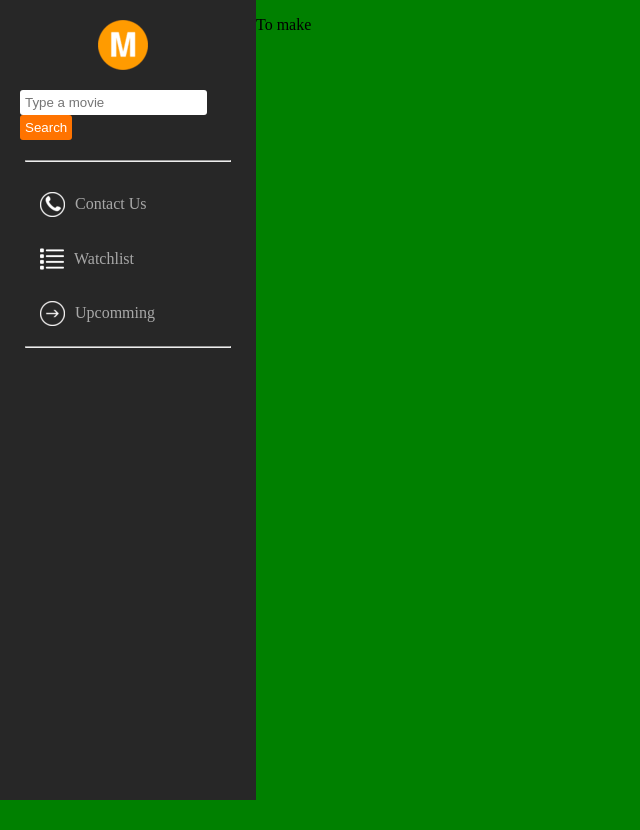
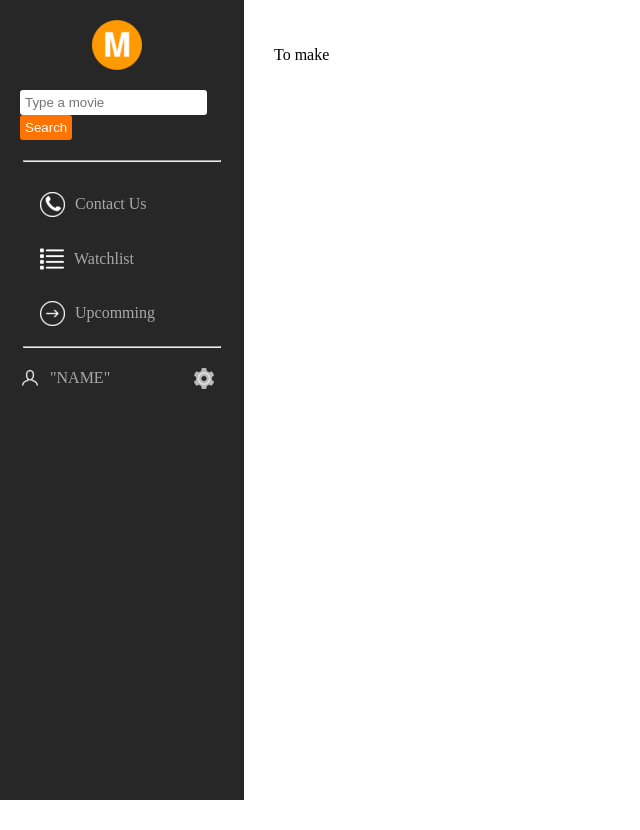
Before and after one commit to AlbanSahitii/inxhinieri-uebit, a PHP site: page /home.html in a window 1280 px wide. Shown: the whole page, without its empty margins (0-640 px from the left). Before the commit the page ends 800 px from the top, so only its background shows below. Run offline with PHP 8.4, Linux system fonts and the light colour scheme.

Commit message:
Navbar completed

```diff
--- a/css/home.css
+++ b/css/home.css
@@ -21,7 +21,7 @@
 }
 
 .right-container {
-  background-color: green;
+  margin: 30px;
   height: 100%;
   width: 80%;
 }
@@ -39,7 +39,8 @@
   margin-bottom: 20px;
 }
 
-.search {
+.search,
+.profile-settings {
   margin: 20px;
 }
 
@@ -74,3 +75,8 @@
 span:hover {
   color: #f9f9f9;
 }
+
+.profile-settings {
+  display: flex;
+  justify-content: space-between;
+}
--- a/home.html
+++ b/home.html
@@ -45,6 +45,17 @@
 
           <hr />
         </section>
+
+        <div class="profile-settings">
+          <div class="profile-settings-left">
+            <a href="#"
+              ><img src="images/profile20px.png" /><span>"NAME"</span>
+            </a>
+          </div>
+          <div class="profile-settings-right">
+            <a href="#"><img src="images/settings-icon.png" /> </a>
+          </div>
+        </div>
       </div>
 
       <div class="right-container">
```
Also changed, not shown: images/profile20px.png (added), images/settings-icon.png (added).
